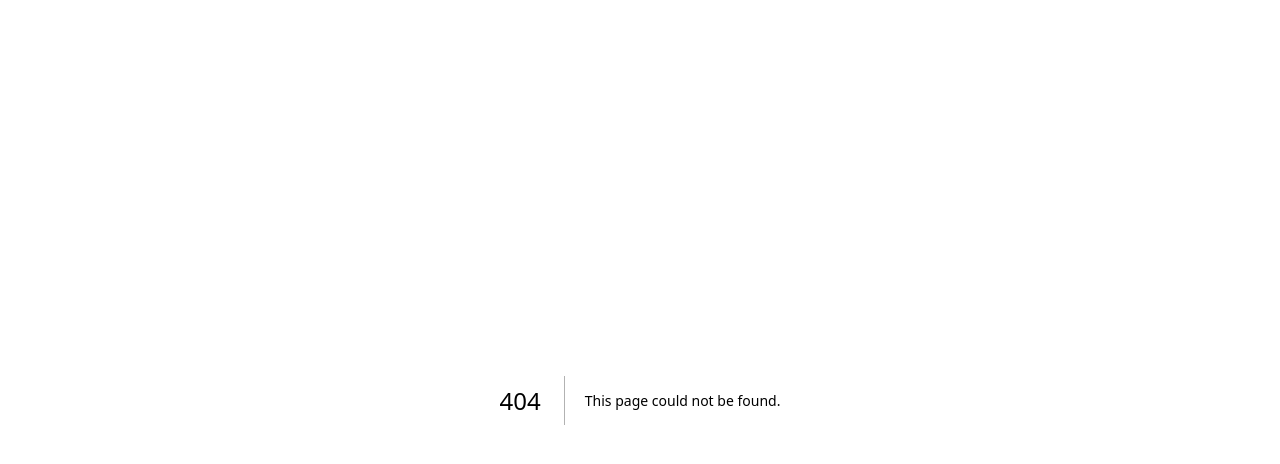
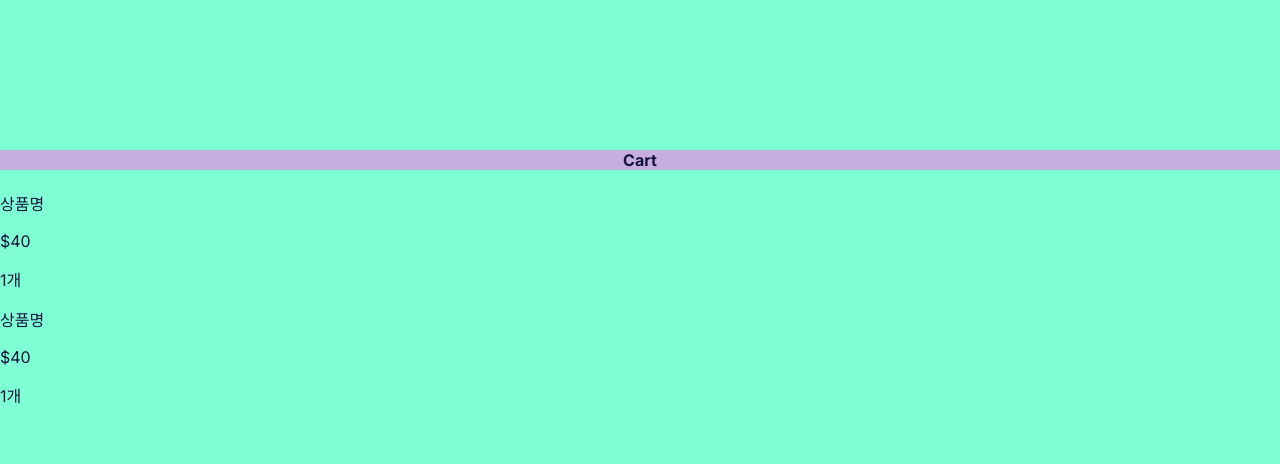
Before and after one commit to energy1-914/fresh, a Next.js app: page /cart in a window 1280 px wide. Before the commit this address had no page. Shown: the top 464 px of the page. Built offline with nearby package versions, Linux system fonts and the light colour scheme.

Commit message:
feat: add cart page

```diff
--- /dev/null
+++ b/app/cart/page.js
@@ -0,0 +1,17 @@
+export default function Cart() {
+  return (
+    <div>
+      <h4 className="title">Cart</h4>
+      <div className="cart-item">
+        <p>상품명</p>
+        <p>$40</p>
+        <p>1개</p>
+      </div>
+      <div className="cart-item">
+        <p>상품명</p>
+        <p>$40</p>
+        <p>1개</p>
+      </div>
+    </div>
+  );
+}
```
